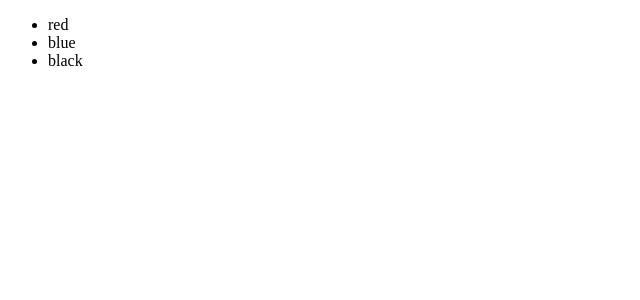
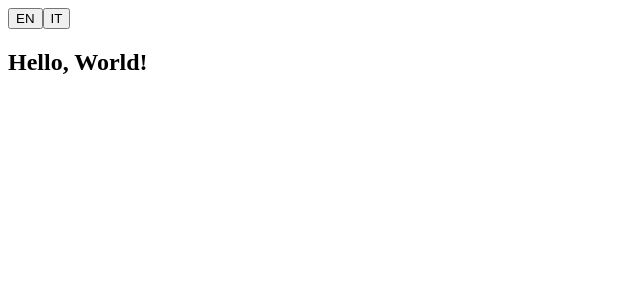
Before and after one commit to dhossainali/React_Exercises, a React (Vite) app: page / in a window 1280 px wide. Shown: the top 300 px of the page, without its empty margins (0-640 px from the left). Built offline with nearby package versions, Linux system fonts and the light colour scheme.

Commit message:
added Hello component and used Context

```diff
--- a/src/App.jsx
+++ b/src/App.jsx
@@ -1,15 +1,21 @@
-import { Colors } from "./Colors"
+import { createContext, useState } from "react"
+import Hello from "./Hello"
 
 
 
 
-
+export const LanguageContext =createContext()
 function App() {
-  const colors=[{id:1, name:'red'}, {id:2, name:'blue'}, {id:3, name:'black'}]
+  const [language, setLanguage]=useState('en')
+  function handleLanguage(language) {
+    setLanguage(language)
+  }
   return (
-    <>
-      <Colors colors={colors}/>
-    </>
+    <LanguageContext.Provider value ={language}>
+      <button onClick={()=>handleLanguage('en')}>EN</button>
+      <button onClick={()=>handleLanguage('it')}>IT</button>
+      <Hello/>
+    </LanguageContext.Provider>
   )
 }
 
--- /dev/null
+++ b/src/Hello.jsx
@@ -0,0 +1,12 @@
+import { useContext } from "react"
+import { LanguageContext } from "./App"
+
+
+export default function Hello(){
+    const language=useContext(LanguageContext)
+    return (
+    <div>
+        <h2>{language==='en'? 'Hello, World!': 'Ciao, il Mondo!'}</h2>
+    </div>
+    )
+}
```
Also changed, not shown: public/Previous_Codes/Color.jsx (renamed from src/Color.jsx), public/Previous_Codes/Colors.jsx (renamed from src/Colors.jsx), src/TodoList.jsx (renamed from public/Previous_Codes/TodoList.jsx).
